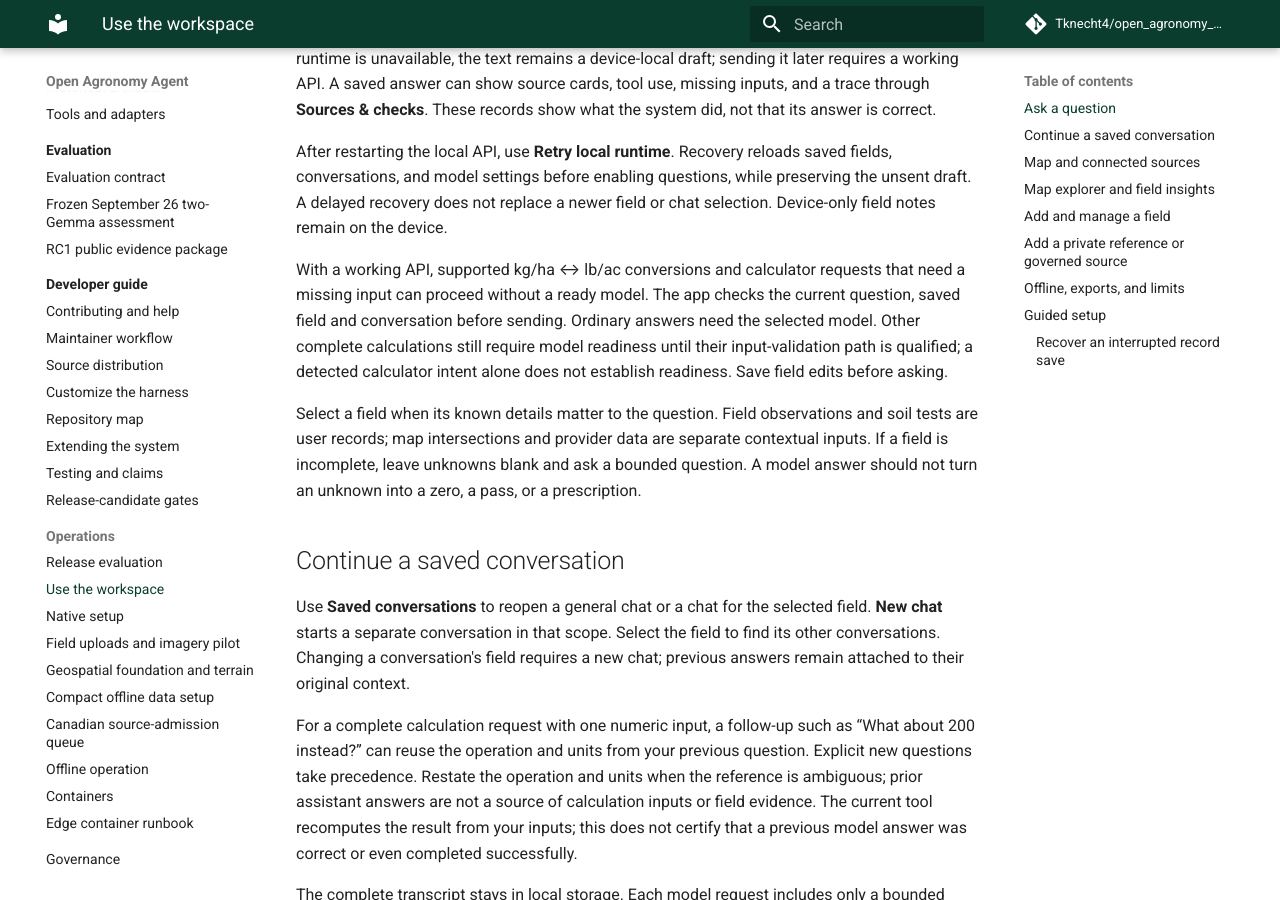
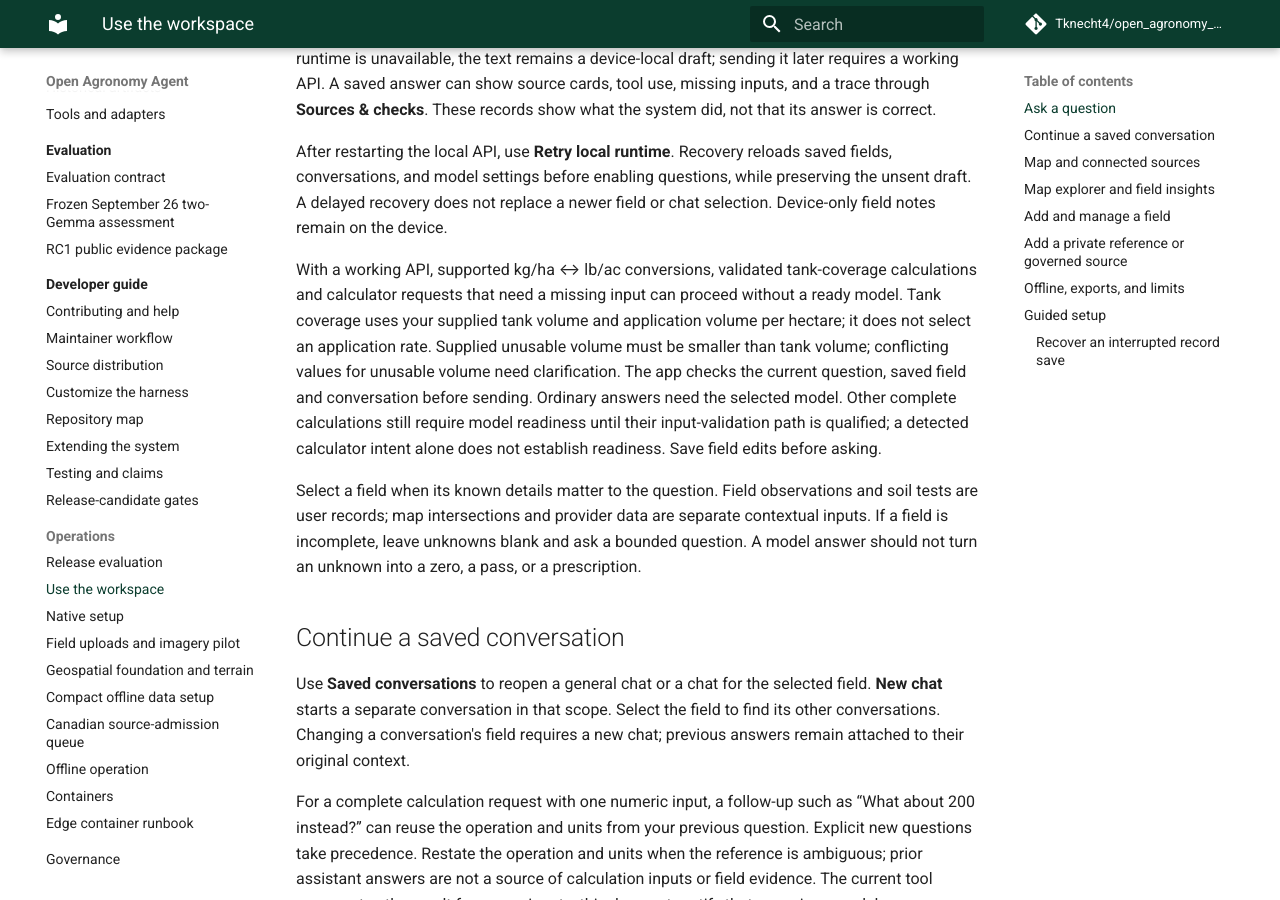
Before and after one commit to Tknecht4/open_agronomy_agent, an MkDocs documentation site: the page built from docs/public/operations/workspace.md, in a window 1280 px wide and 900 px high, scrolled down 1666 px. Built offline with MkDocs 1.6.1 and Material for MkDocs 9.7.7, drawn with Linux system fonts in a browser that asks for light colours; comment, search, counter and statistics services are not loaded.

Commit message:
docs: describe qualified tank readiness and adapter limits

```diff
--- a/docs/public/operations/workspace.md
+++ b/docs/public/operations/workspace.md
@@ -19,12 +19,16 @@ saved fields, conversations, and model settings before enabling questions, while
 preserving the unsent draft. A delayed recovery does not replace a newer field or
 chat selection. Device-only field notes remain on the device.
 
-With a working API, supported kg/ha ↔ lb/ac conversions and calculator requests
-that need a missing input can proceed without a ready model. The app checks the
-current question, saved field and conversation before sending. Ordinary answers
-need the selected model. Other complete calculations still require model
-readiness until their input-validation path is qualified; a detected calculator
-intent alone does not establish readiness. Save field edits before asking.
+With a working API, supported kg/ha ↔ lb/ac conversions, validated tank-coverage
+calculations and calculator requests that need a missing input can proceed
+without a ready model. Tank coverage uses your supplied tank volume and
+application volume per hectare; it does not select an application rate. Supplied
+unusable volume must be smaller than tank volume; conflicting values for unusable
+volume need clarification. The app checks the current question, saved field and conversation
+before sending. Ordinary answers need the selected model. Other complete
+calculations still require model readiness until their input-validation path is
+qualified; a detected calculator intent alone does not establish readiness.
+Save field edits before asking.
 
 Select a field when its known details matter to the question. Field observations and soil tests are user records; map intersections and provider data are separate contextual inputs. If a field is incomplete, leave unknowns blank and ask a bounded question. A model answer should not turn an unknown into a zero, a pass, or a prescription.
 
```
Also changed, not shown: docs/public/operations/release-evaluation.md (+6 -0 lines), 1 other file.
